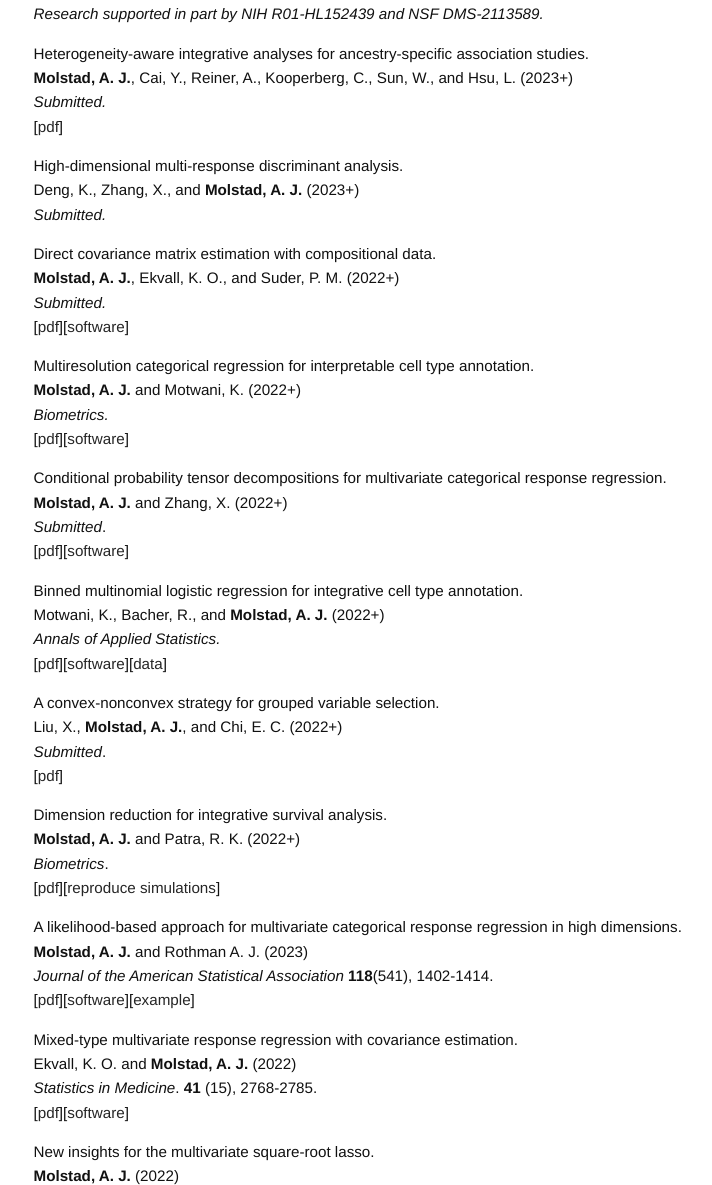
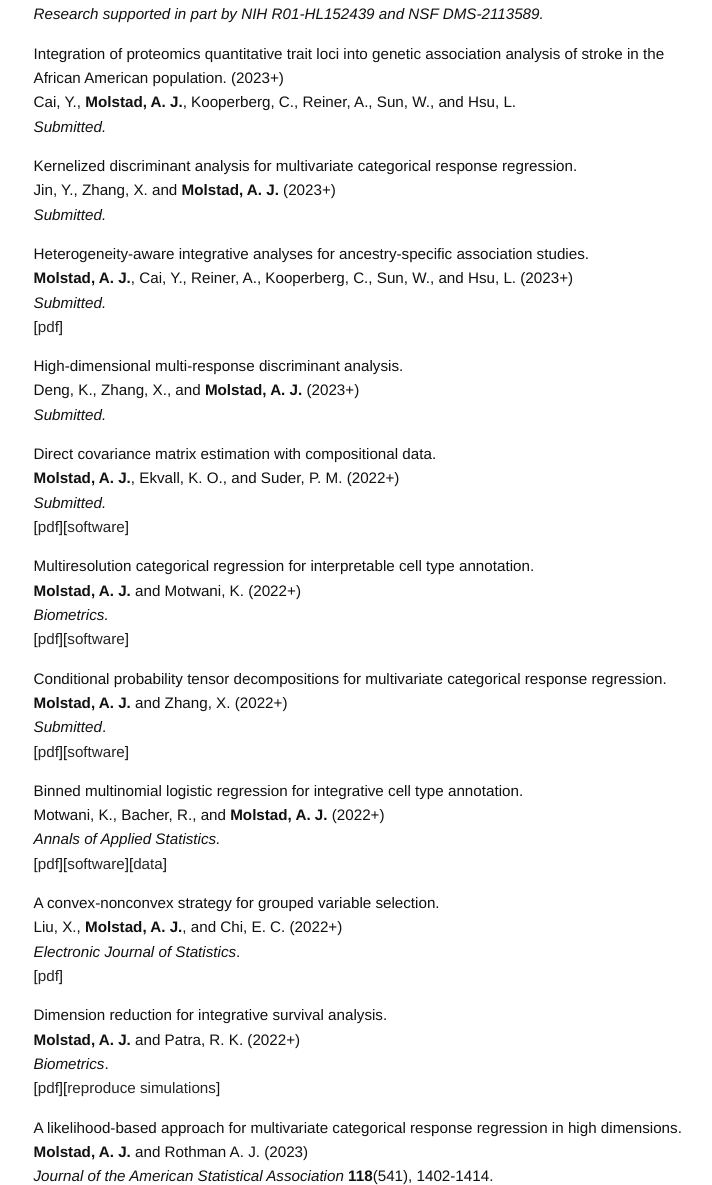
Before and after one commit to ajmolstad/ajmolstad.github.io, a Jekyll site: the page built from research.md, in a window 1280 px wide and 1400 px high, scrolled down 236 px. Shown: the part 215-1400 px from the top of the window, without its empty margins (274-986 px from the left). Built offline with Jekyll 4.4.1, drawn with Linux system fonts in a browser that asks for light colours.

Commit message:
Update research.md

```diff
--- a/research.md
+++ b/research.md
@@ -17,24 +17,23 @@ Gelis-Cadena, K. and **Molstad, A. J.** (2022+) <br>
 Zhang, Y., Ekvall, K. O., and **Molstad, A. J.** (2023+) <br>
 Submitted <br> -->
 
-<!-- Kernelized discriminant analysis for multivariate categorical response regression. <br>
+
+Integration of proteomics quantitative trait loci into genetic association analysis of stroke in the African American population. (2023+)<br>
+Cai, Y., **Molstad, A. J.**, Kooperberg, C., Reiner, A., Sun, W., and Hsu, L. <br>
+*Submitted.* <br>
+
+Kernelized discriminant analysis for multivariate categorical response regression. <br>
 Jin, Y., Zhang, X. and **Molstad, A. J.** (2023+) <br>
-*Submitted.* <br> -->
+*Submitted.* <br>
 
 Heterogeneity-aware integrative analyses for ancestry-specific association studies. <br>
 **Molstad, A. J.**, Cai, Y., Reiner, A., Kooperberg, C., Sun, W., and Hsu, L. (2023+) <br>
 *Submitted.* <br>
 [[pdf](https://arxiv.org/abs/2306.05571)] <br>
 
-
 High-dimensional multi-response discriminant analysis. <br>
 Deng, K., Zhang, X., and **Molstad, A. J.**  (2023+) <br>
 *Submitted.* <br>
-
-<!--
-Integration of proteomics quantitative trait loci into genetic association analysis of stroke in the African American population. (2023+)<br>
-Cai, Y., **Molstad, A. J.**, Kooperberg, C., Reiner, A., Sun, W., and Hsu, L. <br>
-*Submitted.* <br>  -->
 
 Direct covariance matrix estimation with compositional data. <br>
 **Molstad, A. J.**, Ekvall, K. O., and Suder, P. M. (2022+) <br>
@@ -60,7 +59,7 @@ Motwani, K., Bacher, R., and **Molstad, A. J.** (2022+) <br>
 
 A convex-nonconvex strategy for grouped variable selection. <br>
 Liu, X., **Molstad, A. J.**, and Chi, E. C. (2022+) <br>
-*Submitted*. <br>
+*Electronic Journal of Statistics*. <br>
 [[pdf](https://arxiv.org/abs/2111.15075)] <br>
 
 Dimension reduction for integrative survival analysis. <br>
```
